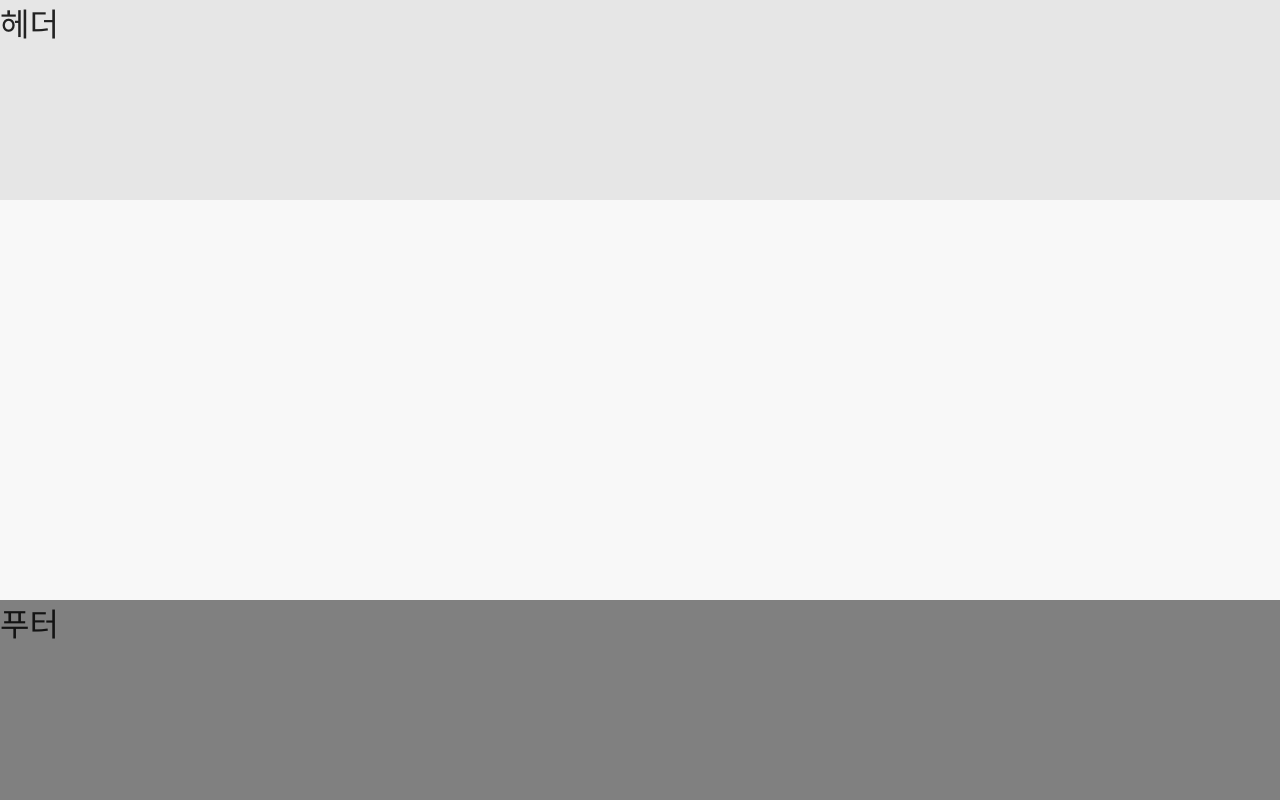
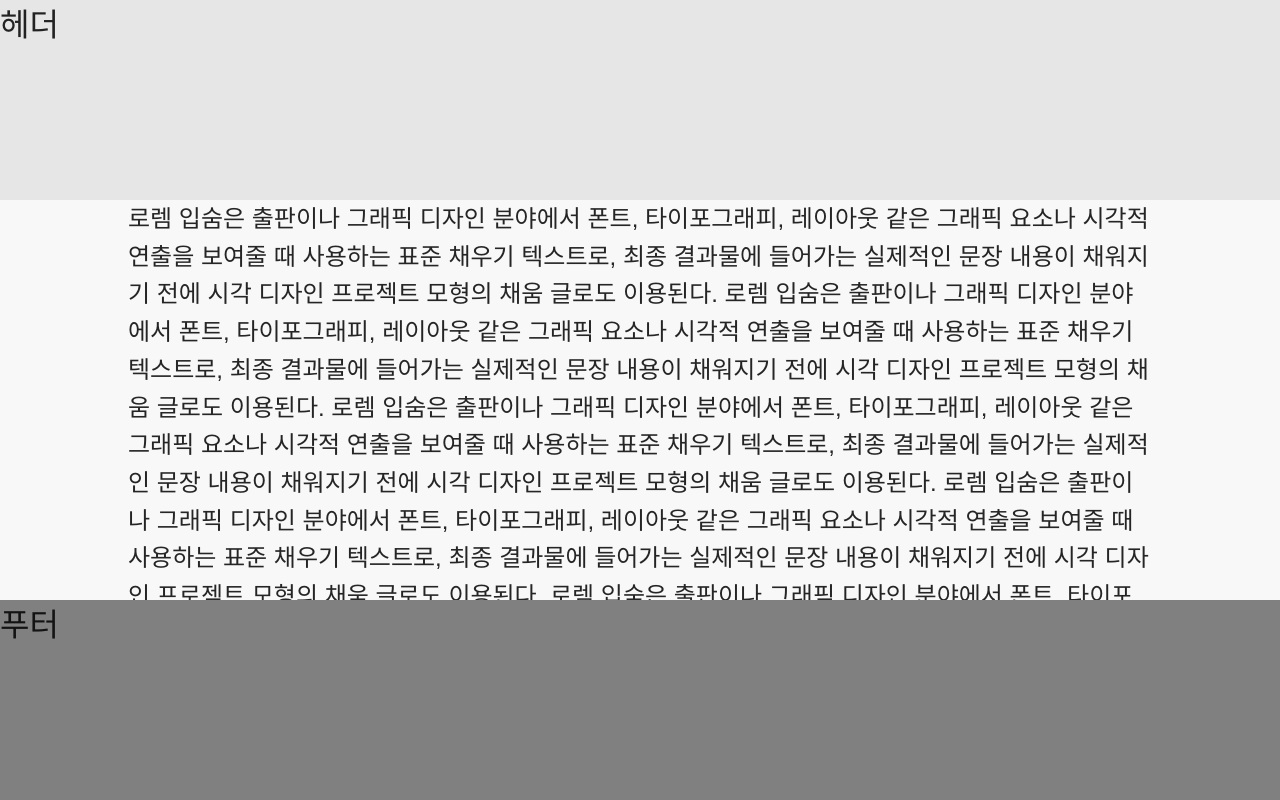
Before and after one commit to prgrms-web-devcourse/Team-BackFro-ArtZip-FE, a Next.js app: page / in a window 1280 px wide. Shown: the top 800 px of the page. Built offline with nearby package versions, Linux system fonts and the light colour scheme; a web font is replaced by a local one.

Commit message:
test: 더미데이터 추가

```diff
--- a/pages/index.tsx
+++ b/pages/index.tsx
@@ -1,7 +1,44 @@
 import type { NextPage } from 'next';
 
 const Home: NextPage = () => {
-  return <></>;
+  return (
+    <h2>
+      로렘 입숨은 출판이나 그래픽 디자인 분야에서 폰트, 타이포그래피, 레이아웃 같은 그래픽 요소나
+      시각적 연출을 보여줄 때 사용하는 표준 채우기 텍스트로, 최종 결과물에 들어가는 실제적인 문장
+      내용이 채워지기 전에 시각 디자인 프로젝트 모형의 채움 글로도 이용된다. 로렘 입숨은 출판이나
+      그래픽 디자인 분야에서 폰트, 타이포그래피, 레이아웃 같은 그래픽 요소나 시각적 연출을 보여줄 때
+      사용하는 표준 채우기 텍스트로, 최종 결과물에 들어가는 실제적인 문장 내용이 채워지기 전에 시각
+      디자인 프로젝트 모형의 채움 글로도 이용된다. 로렘 입숨은 출판이나 그래픽 디자인 분야에서 폰트,
+      타이포그래피, 레이아웃 같은 그래픽 요소나 시각적 연출을 보여줄 때 사용하는 표준 채우기
+      텍스트로, 최종 결과물에 들어가는 실제적인 문장 내용이 채워지기 전에 시각 디자인 프로젝트
+      모형의 채움 글로도 이용된다. 로렘 입숨은 출판이나 그래픽 디자인 분야에서 폰트, 타이포그래피,
+      레이아웃 같은 그래픽 요소나 시각적 연출을 보여줄 때 사용하는 표준 채우기 텍스트로, 최종
+      결과물에 들어가는 실제적인 문장 내용이 채워지기 전에 시각 디자인 프로젝트 모형의 채움 글로도
+      이용된다. 로렘 입숨은 출판이나 그래픽 디자인 분야에서 폰트, 타이포그래피, 레이아웃 같은 그래픽
+      요소나 시각적 연출을 보여줄 때 사용하는 표준 채우기 텍스트로, 최종 결과물에 들어가는 실제적인
+      문장 내용이 채워지기 전에 시각 디자인 프로젝트 모형의 채움 글로도 이용된다. 로렘 입숨은
+      출판이나 그래픽 디자인 분야에서 폰트, 타이포그래피, 레이아웃 같은 그래픽 요소나 시각적 연출을
+      보여줄 때 사용하는 표준 채우기 텍스트로, 최종 결과물에 들어가는 실제적인 문장 내용이 채워지기
+      전에 시각 디자인 프로젝트 모형의 채움 글로도 이용된다. 로렘 입숨은 출판이나 그래픽 디자인
+      분야에서 폰트, 타이포그래피, 레이아웃 같은 그래픽 요소나 시각적 연출을 보여줄 때 사용하는 표준
+      채우기 텍스트로, 최종 결과물에 들어가는 실제적인 문장 내용이 채워지기 전에 시각 디자인
+      프로젝트 모형의 채움 글로도 이용된다. 로렘 입숨은 출판이나 그래픽 디자인 분야에서 폰트,
+      타이포그래피, 레이아웃 같은 그래픽 요소나 시각적 연출을 보여줄 때 사용하는 표준 채우기
+      텍스트로, 최종 결과물에 들어가는 실제적인 문장 내용이 채워지기 전에 시각 디자인 프로젝트
+      모형의 채움 글로도 이용된다. 로렘 입숨은 출판이나 그래픽 디자인 분야에서 폰트, 타이포그래피,
+      레이아웃 같은 그래픽 요소나 시각적 연출을 보여줄 때 사용하는 표준 채우기 텍스트로, 최종
+      결과물에 들어가는 실제적인 문장 내용이 채워지기 전에 시각 디자인 프로젝트 모형의 채움 글로도
+      이용된다. 로렘 입숨은 출판이나 그래픽 디자인 분야에서 폰트, 타이포그래피, 레이아웃 같은 그래픽
+      요소나 시각적 연출을 보여줄 때 사용하는 표준 채우기 텍스트로, 최종 결과물에 들어가는 실제적인
+      문장 내용이 채워지기 전에 시각 디자인 프로젝트 모형의 채움 글로도 이용된다. 로렘 입숨은
+      출판이나 그래픽 디자인 분야에서 폰트, 타이포그래피, 레이아웃 같은 그래픽 요소나 시각적 연출을
+      보여줄 때 사용하는 표준 채우기 텍스트로, 최종 결과물에 들어가는 실제적인 문장 내용이 채워지기
+      전에 시각 디자인 프로젝트 모형의 채움 글로도 이용된다. 로렘 입숨은 출판이나 그래픽 디자인
+      분야에서 폰트, 타이포그래피, 레이아웃 같은 그래픽 요소나 시각적 연출을 보여줄 때 사용하는 표준
+      채우기 텍스트로, 최종 결과물에 들어가는 실제적인 문장 내용이 채워지기 전에 시각 디자인
+      프로젝트 모형의 채움 글로도 이용된다.
+    </h2>
+  );
 };
 
 export default Home;
```
